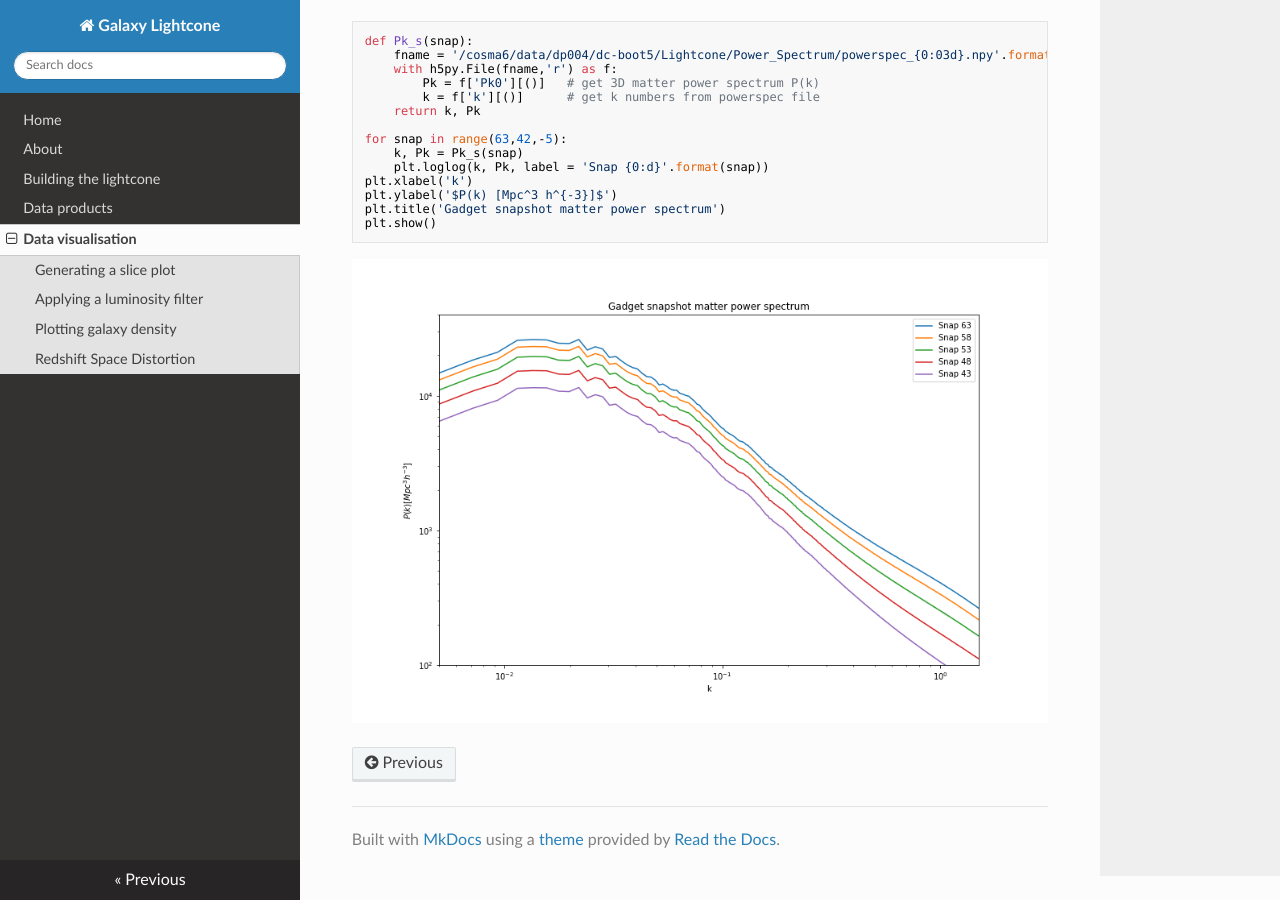
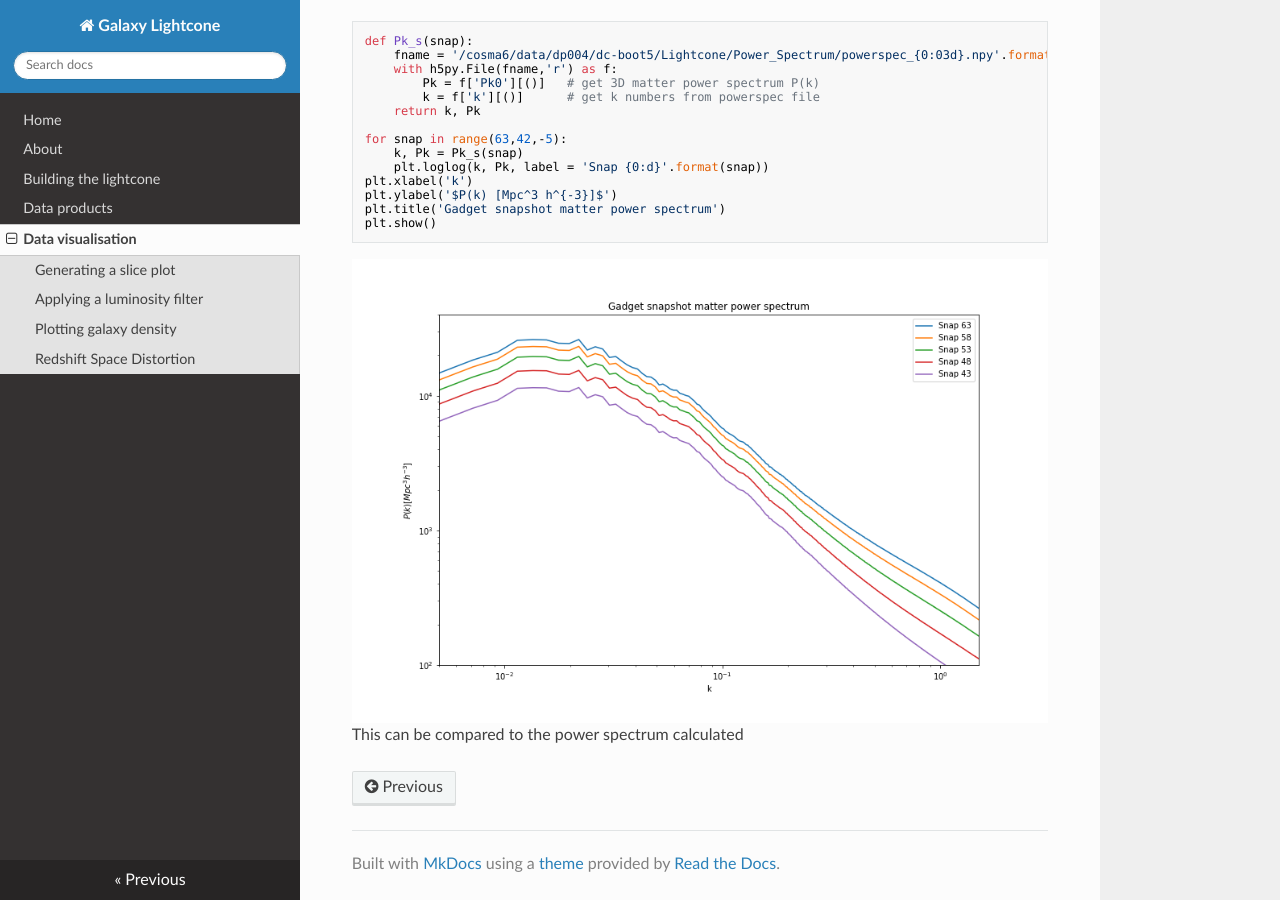
Before and after one commit to rajbooth/Lightcone, an MkDocs documentation site: the page built from docs/data_visualisation.md, in a window 1280 px wide and 900 px high, scrolled down 7720 px. Built offline with MkDocs 1.6.1, drawn with Linux system fonts in a browser that asks for light colours; nearby versions of some CDN libraries; formulas are drawn with MathJax 3.

Commit message:
docs/data_visualisation.md updated from https://stackedit.io/

````diff
--- a/docs/data_visualisation.md
+++ b/docs/data_visualisation.md
@@ -192,6 +192,7 @@ plt.title('Gadget snapshot matter power spectrum')
 plt.show()
 ```
 ![Matter power spectrum](https://github.com/rajbooth/Lightcone/raw/master/images/gadget_snapshot_Pk_1.png)
+This can be compared to the power spectrum calculated
 <!--stackedit_data:
-eyJoaXN0b3J5IjpbMjIwNTI5MzI5XX0=
+eyJoaXN0b3J5IjpbLTM1NzczMTQ2OSwyMjA1MjkzMjldfQ==
 -->
````
